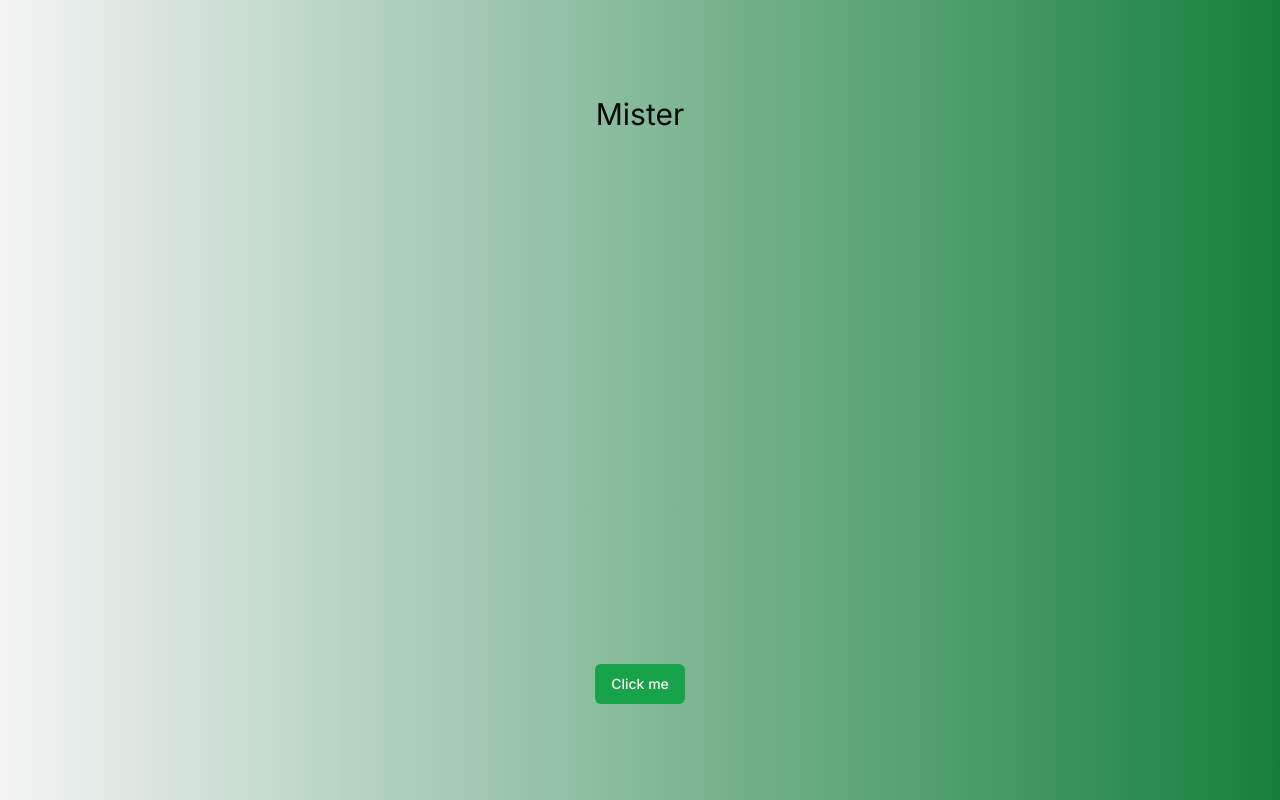
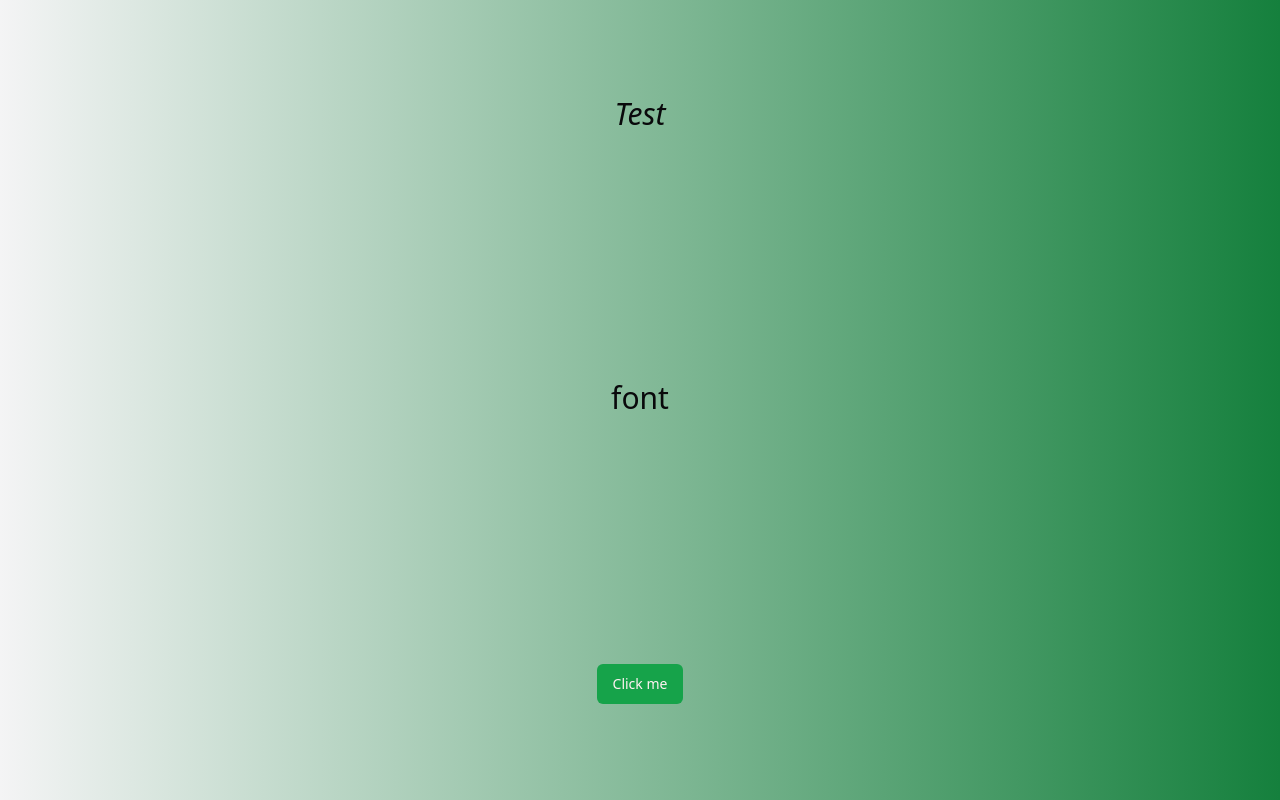
Before and after one commit to NewPhoneWhoDis/coffee-shop-finder, a Next.js app: page / in a window 1280 px wide. Built offline with nearby package versions, Linux system fonts and the light colour scheme.

Commit message:
Toying around with fonts and optimizations for them

```diff
--- a/app/layout.tsx
+++ b/app/layout.tsx
@@ -1,16 +1,27 @@
 import type { Metadata } from "next";
-import { Inter as FontSans } from "next/font/google";
+import localFont from "next/font/local";
 import "./globals.css";
 import { cn } from "@/lib/utils";
 
-export const fontSans = FontSans({
-  subsets: ["latin"],
-  variable: "--font-sans",
+export const ibmPlexSansBold = localFont({
+  src: "../public/fonts/ibmplexsans-bold-webfont.woff2",
+  weight: "700",
+  style: "normal",
+  display: "swap",
+  variable: "--font-ibmplexsans-bold",
+});
+
+export const ibmPlexSansBoldItalic = localFont({
+  src: "../public/fonts/ibmplexsans-bolditalic-webfont.woff2",
+  weight: "700",
+  style: "italic",
+  display: "swap",
+  variable: "--font-ibmplexsans-bold-italic",
 });
 
 export const metadata: Metadata = {
-  title: "Create Next App",
-  description: "Generated by create next app",
+  title: "CoffeeShop Finder",
+  description: "Find coffee shops around you!",
 };
 
 export default function RootLayout({
@@ -22,8 +33,8 @@ export default function RootLayout({
     <html lang="en">
       <body
         className={cn(
-          "min-h-screen bg-background font-sans antialiased",
-          fontSans.variable
+          "min-h-screen bg-background antialiased",
+          ibmPlexSansBold.variable
         )}
       >
         {children}
--- a/app/page.tsx
+++ b/app/page.tsx
@@ -6,7 +6,8 @@ export default function Home() {
       className="flex min-h-screen flex-col items-center justify-between p-24
       bg-accent-interactive"
     >
-      <h1 className="text-3xl">Mister</h1>
+      <h1 className="text-3xl font-plex italic">Test</h1>
+      <h2 className="text-3xl font-plex bold">font</h2>
       <Button>Click me</Button>
     </main>
   );
--- a/tailwind.config.ts
+++ b/tailwind.config.ts
@@ -74,7 +74,24 @@ const config = {
         "accordion-up": "accordion-up 0.2s ease-out",
       },
       fontFamily: {
-        sans: ["var(--font-sans)", ...fontFamily.sans],
+        //sans: ["var(--font-sans)", ...fontFamily.sans],
+        plex: [
+          "var(--font-ibmplexsans-regular)",
+          "var(--font-ibmplexsans-italic)",
+          // Include system default fonts as fallbacks
+          "ui-sans-serif",
+          "system-ui",
+          "-apple-system",
+          "BlinkMacSystemFont",
+          '"Segoe UI"',
+          "Roboto",
+          '"Helvetica Neue"',
+          "Arial",
+          "sans-serif",
+          '"Apple Color Emoji"',
+          '"Segoe UI Emoji"',
+          '"Segoe UI Symbol"',
+        ],
       },
       backgroundImage: {
         // Primary Green Gradient
```
Also changed, not shown: public/fonts/ibmplexsans-bold-webfont.woff2 (added), public/fonts/ibmplexsans-bolditalic-webfont.woff2 (added).
